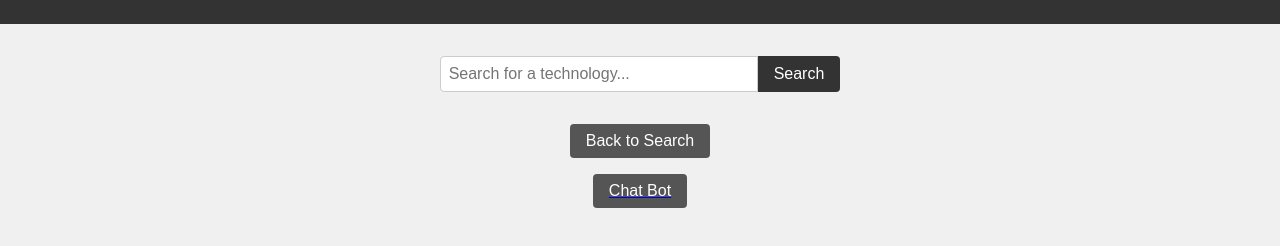
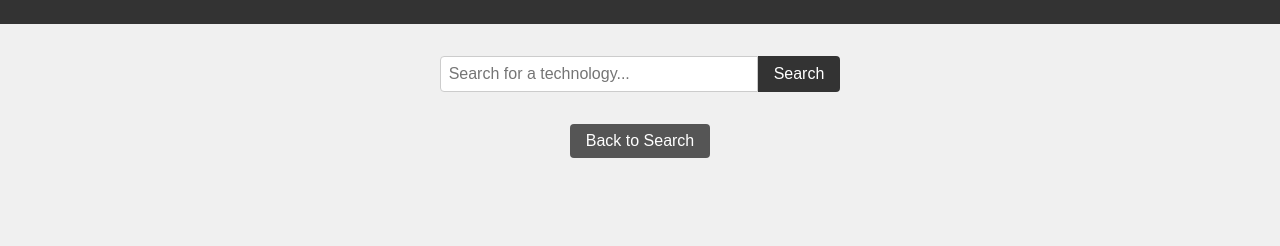
Before and after one commit to NagaRaj2314/course-recommandation, a plain HTML site: page index.html in a window 1280 px wide. Shown: the part 102-348 px from the top of the page. Drawn offline with Linux system fonts and the light colour scheme.

Commit message:
Update index.html

```diff
--- a/index.html
+++ b/index.html
@@ -16,7 +16,6 @@
             <button id="search-button">Search</button>
         </div>
         <button id="back-button" class="hidden">Back to Search</button>
-        <a href="https://chkdwvsptwov6w979zxappc.streamlit.app/"><button id="back-button" class="hidden">Chat Bot</button></a>
         <div id="results-container"></div>
     </main>
     <script src="script.js"></script>
```
